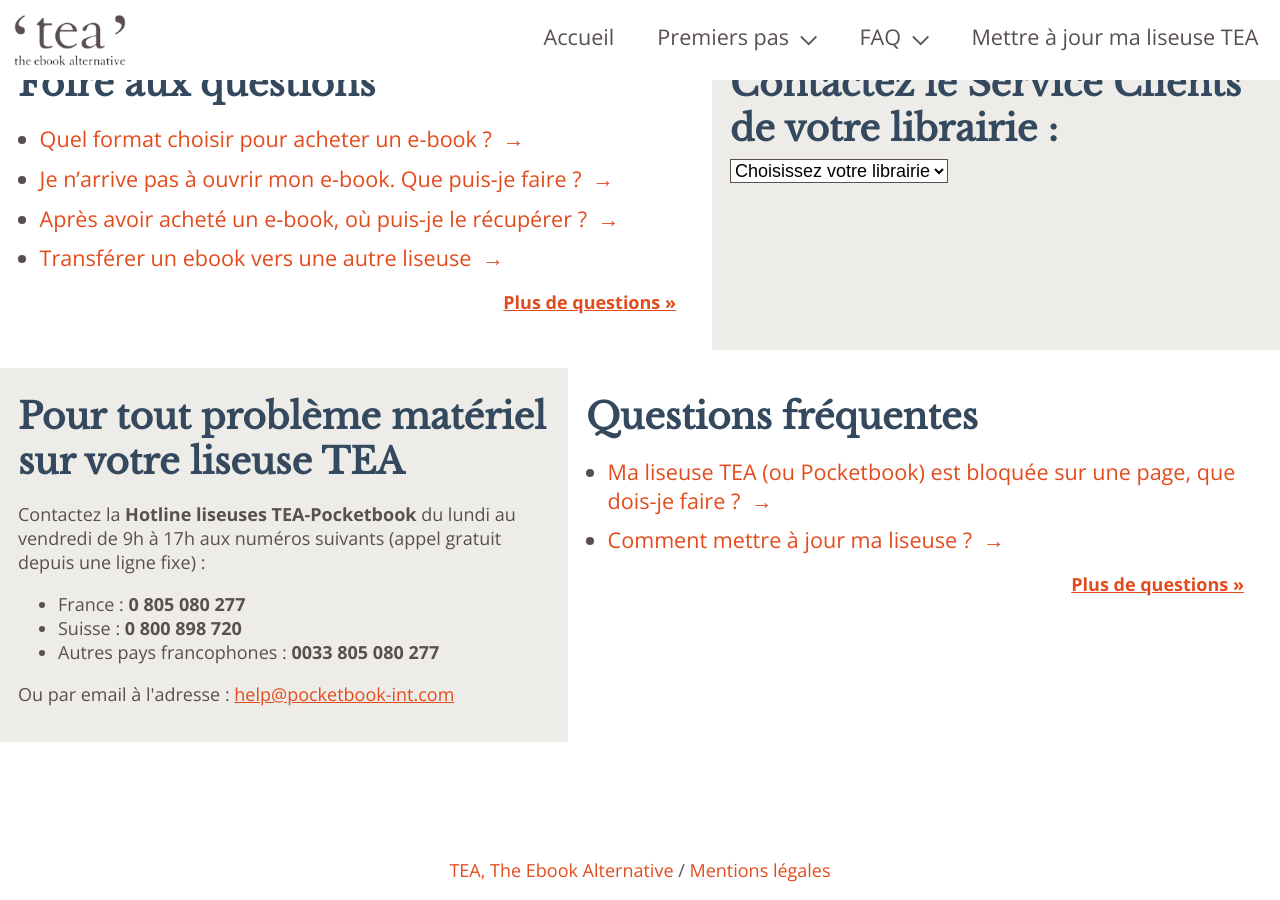
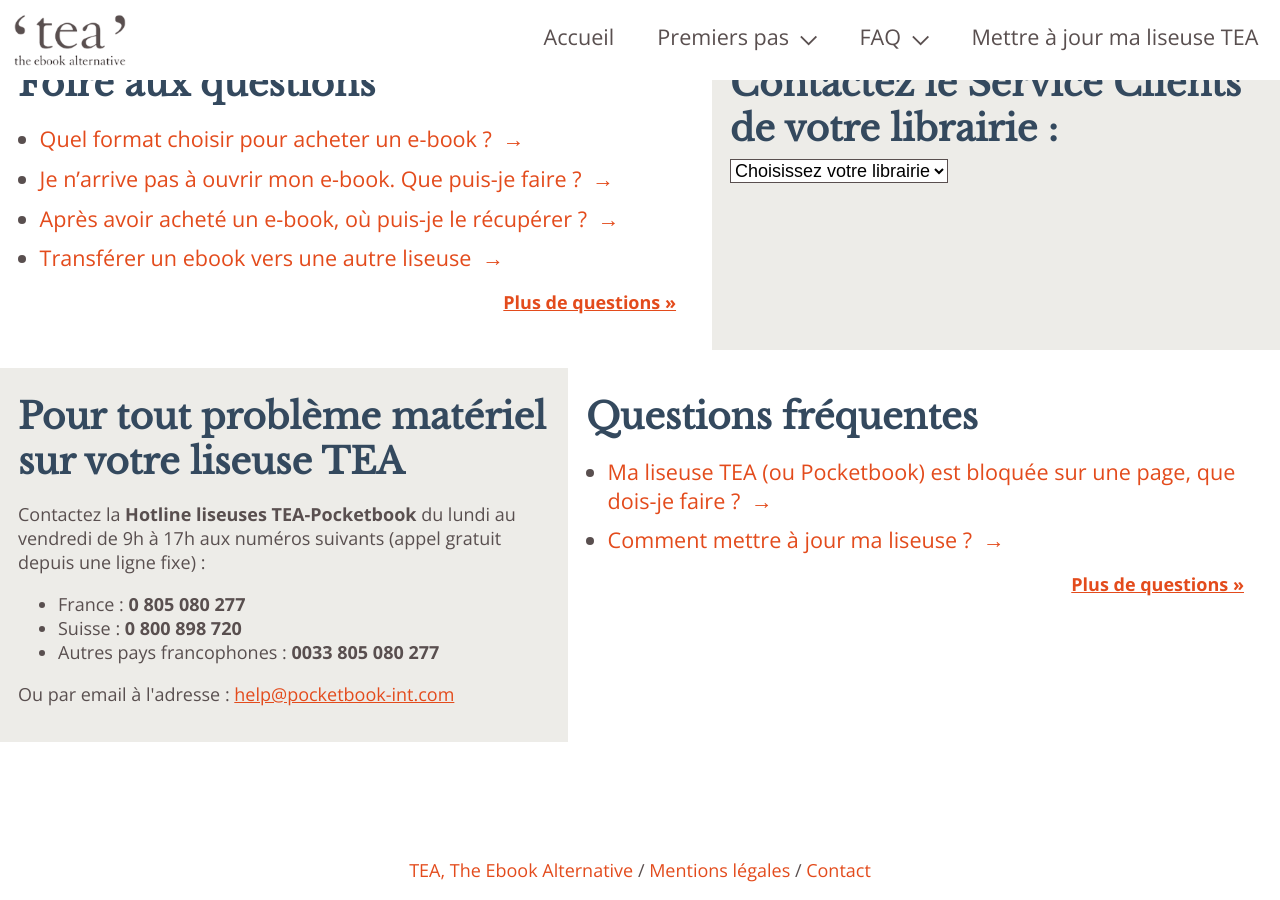
Before and after one commit to TEA-ebook/help-center, a Jekyll site: the page built from index.html, in a window 1280 px wide and 900 px high, scrolled down 722 px. Built offline with Jekyll 4.4.1, drawn with Linux system fonts in a browser that asks for light colours.

Commit message:
adds contact link to footer

```diff
--- a/_includes/footer.html
+++ b/_includes/footer.html
@@ -1,3 +1,3 @@
 <footer>
-	<p><a href="http://www.tea-ebook.com/">TEA, The Ebook Alternative</a> / <a href="/mentions-legales/">Mentions légales</a></p>
+	<p><a href="http://www.tea-ebook.com/">TEA, The Ebook Alternative</a> / <a href="/mentions-legales/">Mentions légales</a> / <a href="/contact/">Contact</a></p>
 </footer>
```
